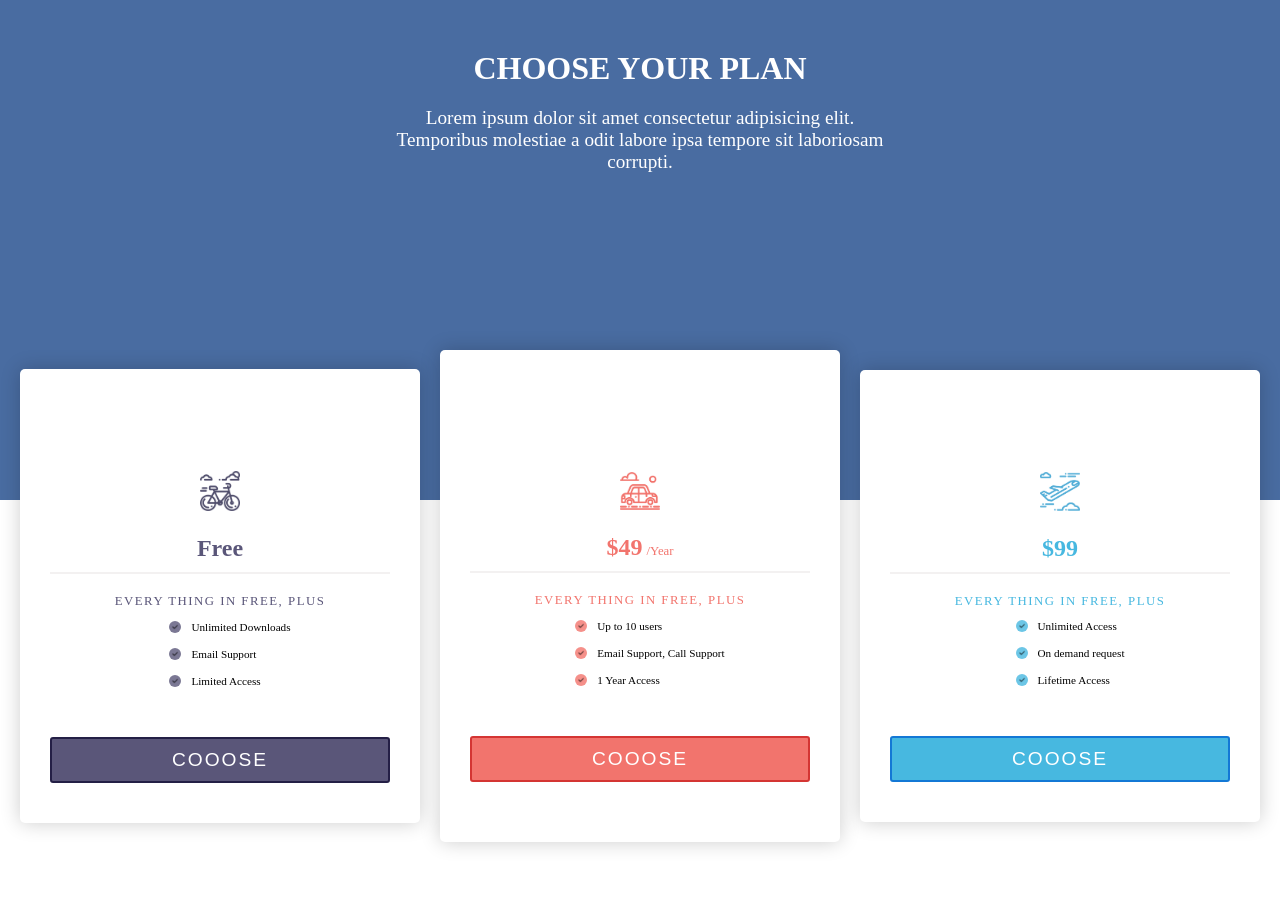
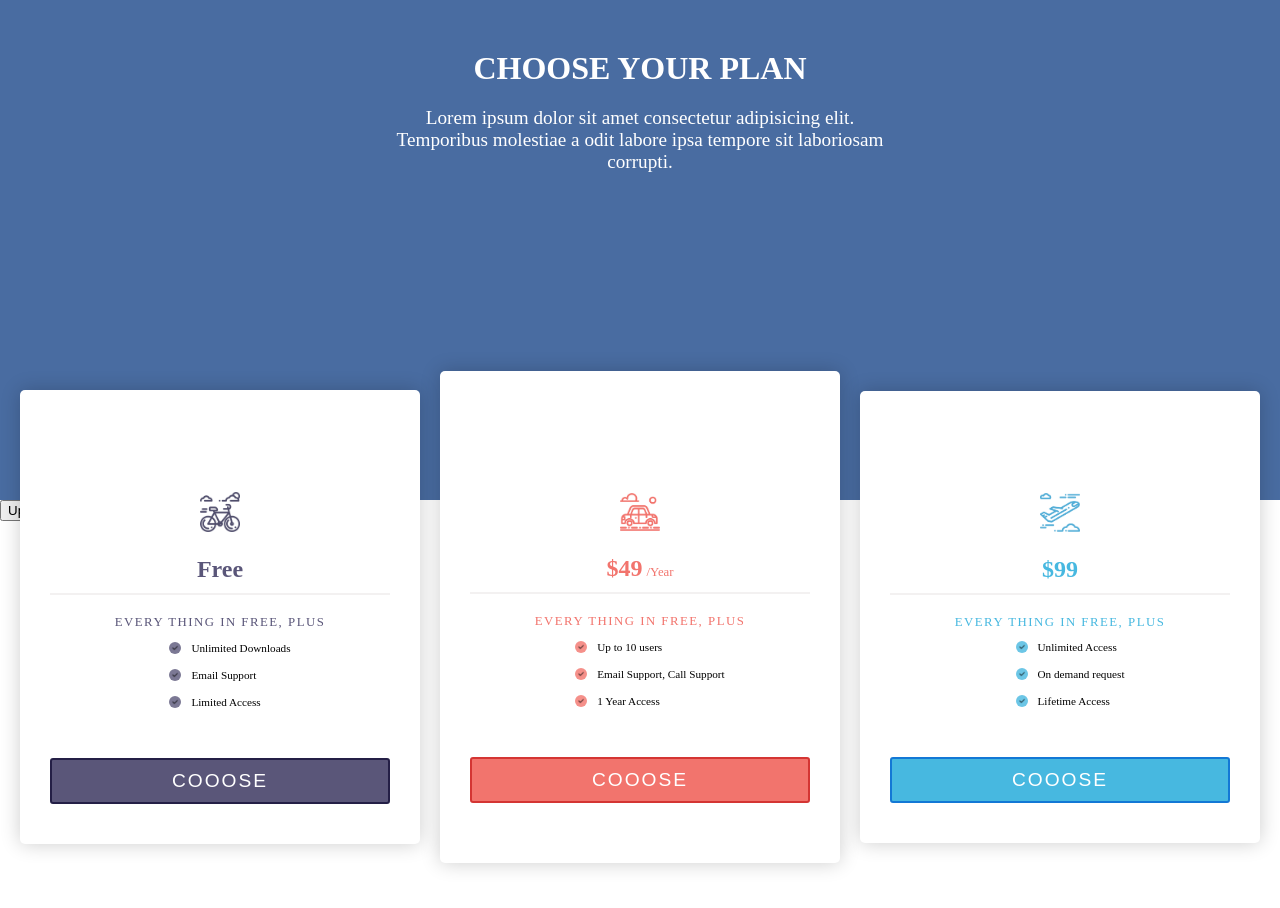
Before and after one commit to DFStechBox/dribbleProject-jsx, a React (Vite) app: page / in a window 1280 px wide. Shown: the top 908 px of the page. Built offline with nearby package versions, Linux system fonts and the light colour scheme.

Commit message:
Update App.jsx with useState

```diff
--- a/src/App.jsx
+++ b/src/App.jsx
@@ -1,9 +1,14 @@
 import PricingCard from "./assets/components/PricingCard/PricingCard";
 import styles from "./App.module.css";
+import { useState } from "react";
 
 function App() {
+  // const showPricingCards = true;
+  const [state, setState] = useState({showPricingCards: true});
 
-  const showPricingCards = true;
+  const updateState = () => {
+    setState({ showPricingCards: !state.showPricingCards });
+  };
 
   const cards = [
     {
@@ -45,12 +50,11 @@ function App() {
           molestiae a odit labore ipsa tempore sit laboriosam corrupti.
         </p>
       </div>
-
-      {showPricingCards && (
+      <button onClick={updateState}>Update State</button>
+      {state.showPricingCards && (
         <div className={`${styles.prices} container`}>
           {cards.map((card) => {
-            return <PricingCard key={card.label} card={card} />
-
+            return <PricingCard key={card.label} card={card} />;
           })}
         </div>
       )}
```
